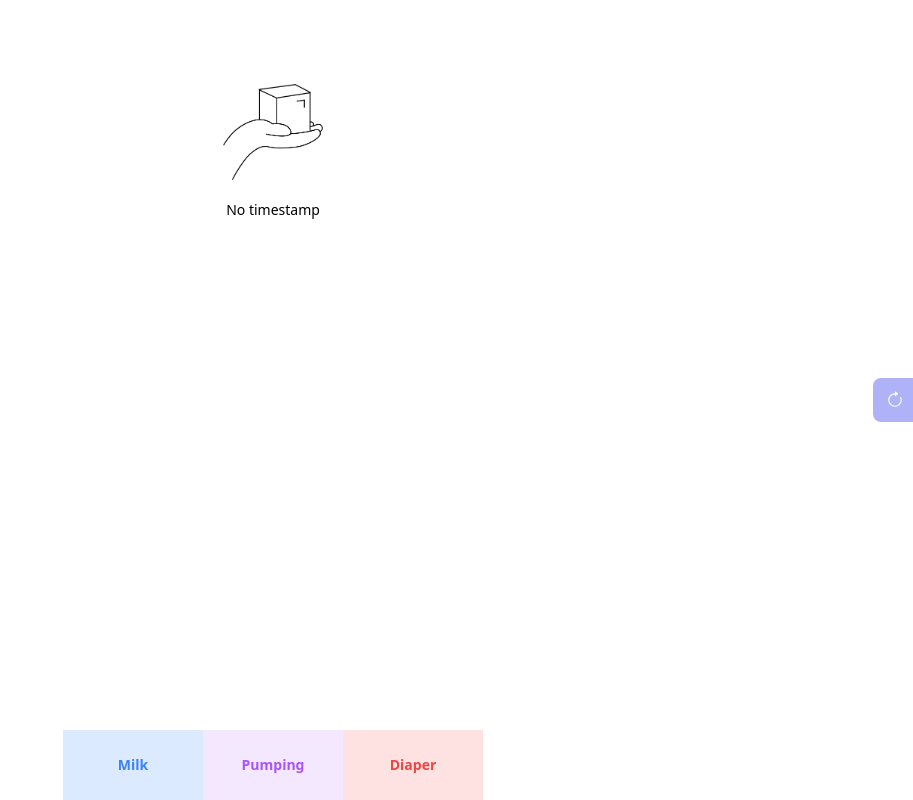
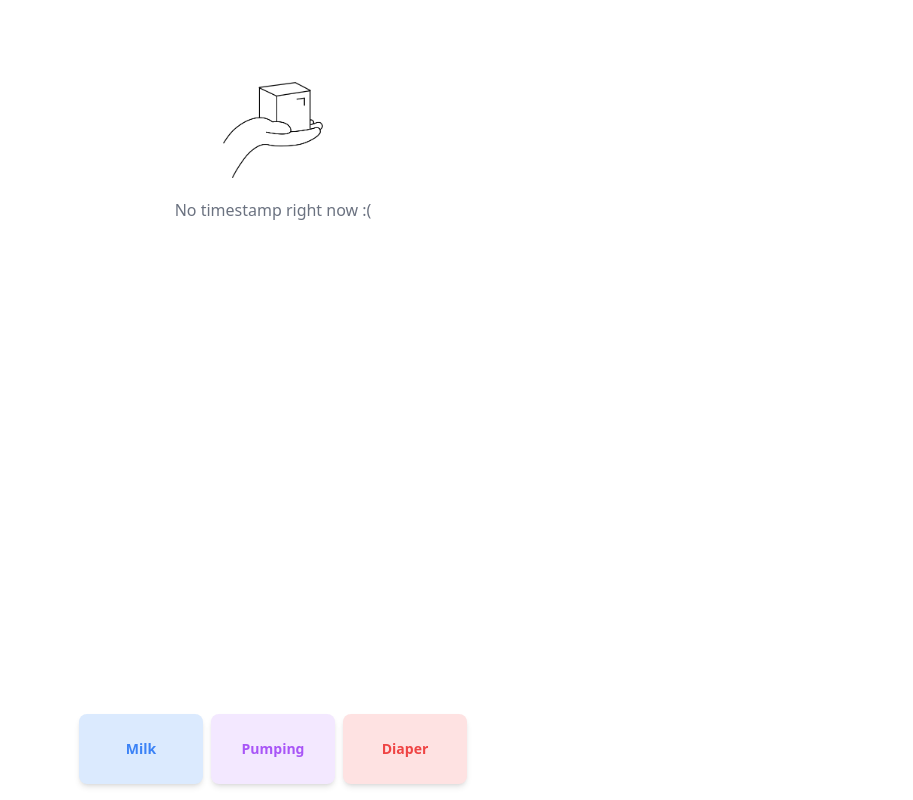
Before and after one commit to ardodeardo/daybook, a Nuxt app: page / in a window 1280 px wide. Shown: the whole page, without its empty margins (367-1280 px from the left). Built offline with nearby package versions, Linux system fonts and the light colour scheme.

Commit message:
feat: remove refresh button. update button style

```diff
--- a/components/Daybook.vue
+++ b/components/Daybook.vue
@@ -181,7 +181,7 @@ export default {
           class="flex flex-auto flex-col justify-center items-center p-4 md:p-5"
         >
           <img src="/oc-collection.png" alt="" class="mx-auto w-[100px]" />
-          <p class="mt-5 text-sm">No timestamp</p>
+          <p class="mt-5 text-base text-gray-500">No timestamp right now :(</p>
         </div>
       </div>
 
@@ -224,53 +224,26 @@ export default {
     <!-- End Card Section -->
   </div>
 
-  <!-- button refresh -->
-  <div class="fixed top-1/2 transform -translate-y-1/2 -right-1 z-10">
-    <a href="/">
+  <!-- button actions -->
+  <div class="fixed bottom-0 left-0 right-0 z-10 bg-white md:w-[420px] mx-auto">
+    <div class="flex p-4 gap-x-2">
       <button
         type="button"
-        class="opacity-50 py-3 px-3 inline-flex justify-center items-center gap-2 rounded-l-lg border border-transparent font-semibold bg-indigo-500 text-white hover:bg-indigo-600 focus:outline-none focus:ring-2 focus:ring-indigo-500 focus:ring-offset-2 transition-all text-sm dark:focus:ring-offset-gray-800"
-      >
-        <svg
-          xmlns="http://www.w3.org/2000/svg"
-          width="18"
-          height="18"
-          fill="currentColor"
-          class="bi bi-arrow-clockwise"
-          viewBox="0 0 16 16"
-        >
-          <path
-            fill-rule="evenodd"
-            d="M8 3a5 5 0 1 0 4.546 2.914.5.5 0 0 1 .908-.417A6 6 0 1 1 8 2v1z"
-          />
-          <path
-            d="M8 4.466V.534a.25.25 0 0 1 .41-.192l2.36 1.966c.12.1.12.284 0 .384L8.41 4.658A.25.25 0 0 1 8 4.466z"
-          />
-        </svg>
-      </button>
-    </a>
-  </div>
-
-  <!-- button actions -->
-  <div class="fixed bottom-0 left-0 right-0 z-10 bg-white md:w-[420px] mx-auto">
-    <div class="flex">
-      <button
-        type="button"
-        class="py-3 px-4 inline-flex justify-center items-center gap-2 bg-blue-100 border border-transparent font-semibold text-blue-500 xl:hover:text-white xl:hover:bg-blue-500 focus:outline-none ring-offset-white focus:ring-blue-500 focus:ring-offset-2 transition-all text-sm w-full"
+        class="py-3 px-4 inline-flex justify-center items-center gap-2 bg-blue-100 border border-transparent font-semibold text-blue-500 xl:hover:text-white xl:hover:bg-blue-500 focus:outline-none ring-offset-white focus:ring-blue-500 focus:ring-offset-2 transition-all text-sm w-full shadow-md rounded-lg"
         v-on:click="handleStamp('milk')"
       >
         Milk
       </button>
       <button
         type="button"
-        class="py-6 px-4 inline-flex justify-center items-center gap-2 bg-purple-100 border border-transparent font-semibold text-purple-500 xl:hover:text-white xl:hover:bg-purple-500 focus:outline-none ring-offset-white focus:ring-purple-500 focus:ring-offset-2 transition-all text-sm w-full"
+        class="py-6 px-4 inline-flex justify-center items-center gap-2 bg-purple-100 border border-transparent font-semibold text-purple-500 xl:hover:text-white xl:hover:bg-purple-500 focus:outline-none ring-offset-white focus:ring-purple-500 focus:ring-offset-2 transition-all text-sm w-full shadow-md rounded-lg"
         v-on:click="handleStamp('pumping')"
       >
         Pumping
       </button>
       <button
         type="button"
-        class="py-3 px-4 inline-flex justify-center items-center gap-2 bg-red-100 border border-transparent font-semibold text-red-500 xl:hover:text-white xl:hover:bg-red-500 focus:outline-none ring-offset-white focus:ring-red-500 focus:ring-offset-2 transition-all text-sm w-full"
+        class="py-3 px-4 inline-flex justify-center items-center gap-2 bg-red-100 border border-transparent font-semibold text-red-500 xl:hover:text-white xl:hover:bg-red-500 focus:outline-none ring-offset-white focus:ring-red-500 focus:ring-offset-2 transition-all text-sm w-full shadow-md rounded-lg"
         v-on:click="handleStamp('diaper')"
       >
         Diaper
--- a/package.json
+++ b/package.json
@@ -12,7 +12,7 @@
   "devDependencies": {
     "@nuxt/devtools": "latest",
     "@nuxtjs/tailwindcss": "^6.8.0",
-    "nuxt": "^3.7.3"
+    "nuxt": "^3.8.1"
   },
   "dependencies": {
     "uuid": "^9.0.1"
```
Also changed, not shown: 2 other files (tests, documents, lock files or other folders).
